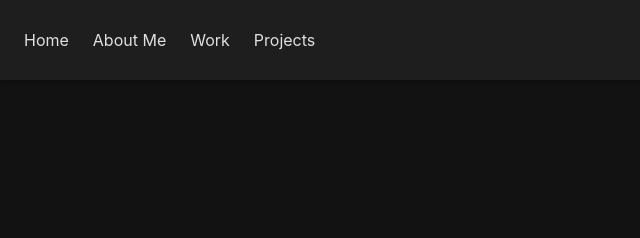
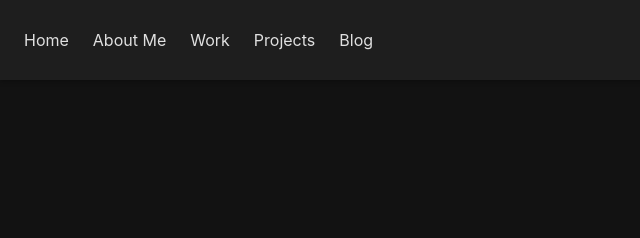
Before and after one commit to isabellaenriquez/isabellaenriquez.github.io, a Gatsby site: page / in a window 1280 px wide. Shown: the top 238 px of the page, 0-640 px from the left. Built offline with nearby package versions, Linux system fonts and the light colour scheme; Gatsby itself is replaced by a stand-in of ours.

Commit message:
add blog link

```diff
--- a/src/components/NavBar/NavBar.jsx
+++ b/src/components/NavBar/NavBar.jsx
@@ -24,10 +24,10 @@ export default class NavBar extends React.Component {
         name: 'Projects',
         url: '#projects',
       },
-      // {
-      //   name: 'Blog',
-      //   url: '/blog',
-      // },
+      {
+        name: 'Blog',
+        url: 'https://medium.com/@isabellapenriquez',
+      },
     ];
   }
 
```
